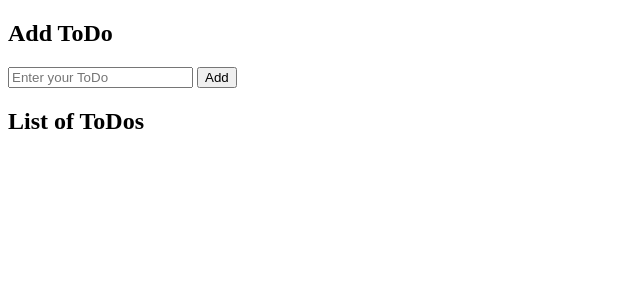
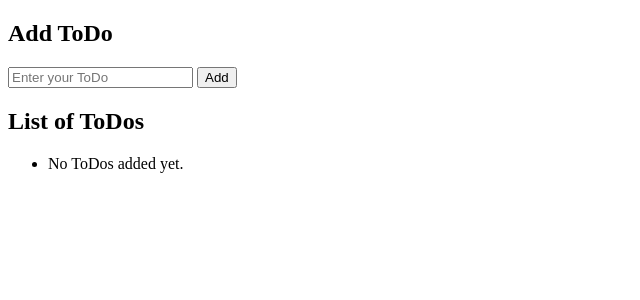
Before and after one commit to Swaaleh/basic-todo, a React (Vite) app: page / in a window 1280 px wide. Shown: the top 300 px of the page, without its empty margins (0-640 px from the left). Built offline with nearby package versions, Linux system fonts and the light colour scheme.

Commit message:
Add message to display when no Todo is added to the list.

```diff
--- a/src/App.jsx
+++ b/src/App.jsx
@@ -53,6 +53,9 @@ export default function App() {
                             </button>
                         </li>
                     ))}
+                    {todos.length === 0 && (
+                        <li>No ToDos added yet.</li>
+                    )}
                 </ul>
             </div>
         </>
```
